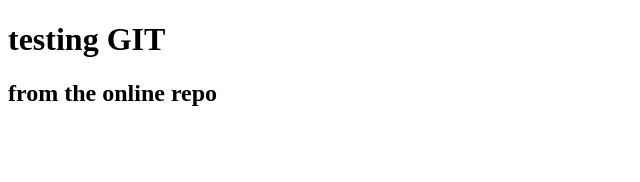
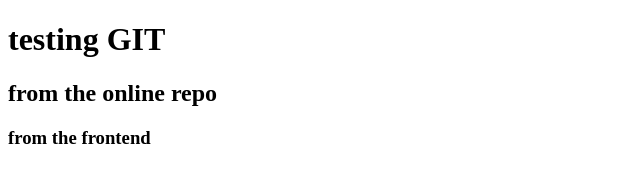
Before and after one commit to Ahmad-Nasser-2/Ahmad2, a plain HTML site: page index.html in a window 1280 px wide. Shown: the whole page, without its empty margins (0-640 px from the left). Drawn offline with Linux system fonts and the light colour scheme.

Commit message:
added h3

```diff
--- a/index.html
+++ b/index.html
@@ -8,6 +8,6 @@
 <body>
     <h1>testing GIT</h1>
     <h2>from the online repo<h2>
-
+<h3>from the frontend</h3>
 </body>
 </html>
```
